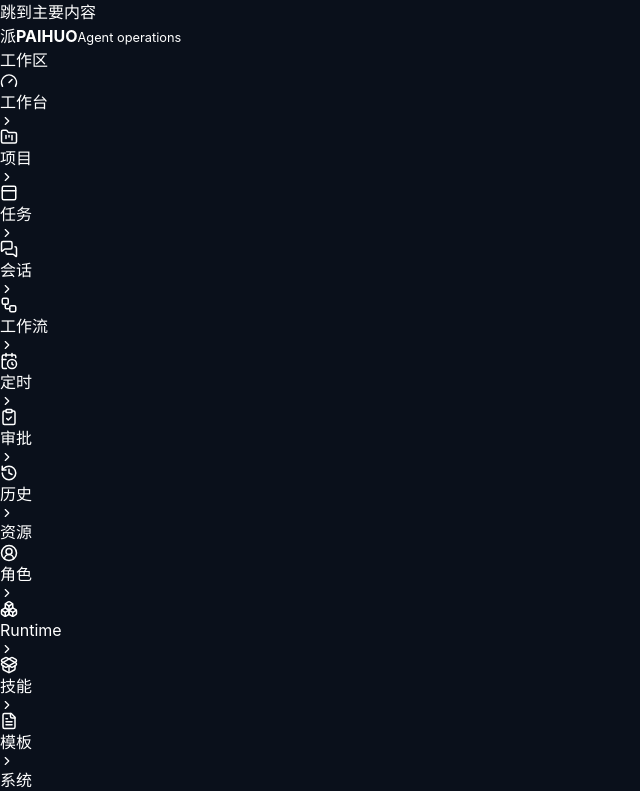
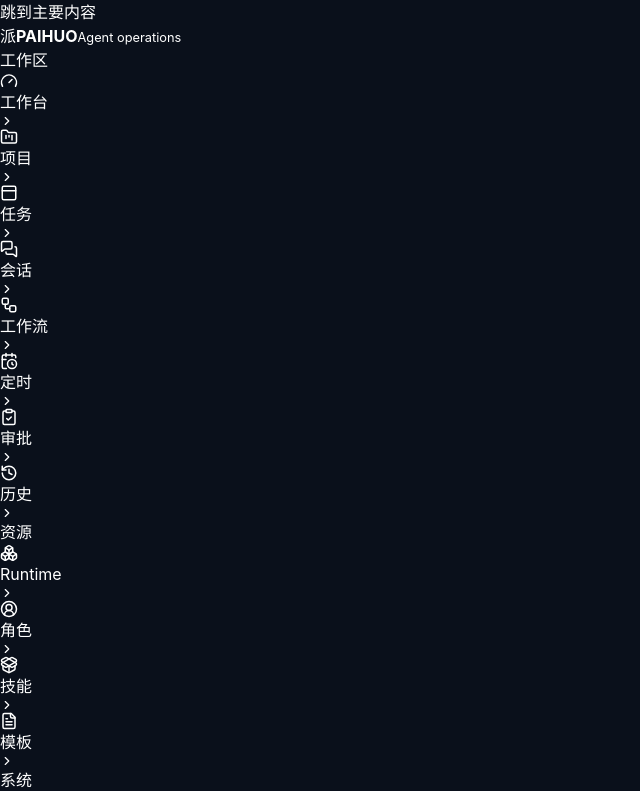
Before and after one commit to ZHYfeng/paihuo, a React (Vite) app in the folder frontend/: page / in a window 1280 px wide. Shown: the top 791 px of the page, without its empty margins (0-640 px from the left). Built offline with nearby package versions, Linux system fonts and the light colour scheme; no server answers.

Commit message:
web: 侧边栏压缩尺寸，Runtime 移到角色前面

```diff
--- a/frontend/src/components/shell.tsx
+++ b/frontend/src/components/shell.tsx
@@ -9,7 +9,7 @@ const groups = [
     ["/", "工作台", Gauge], ["/projects", "项目", FolderKanban], ["/board", "任务", PanelTop], ["/sessions", "会话", MessagesSquare], ["/workflows", "工作流", Workflow], ["/schedules", "定时", CalendarClock], ["/approvals", "审批", ClipboardCheck], ["/history", "历史", History]
   ]},
   { label: "资源", items: [
-    ["/roles", "角色", CircleUserRound], ["/runtimes", "Runtime", Boxes], ["/skills", "技能", PackageOpen], ["/templates", "模板", FileText]
+    ["/runtimes", "Runtime", Boxes], ["/roles", "角色", CircleUserRound], ["/skills", "技能", PackageOpen], ["/templates", "模板", FileText]
   ]},
   { label: "系统", items: [["/settings", "设置", Settings]] }
 ] as const;
@@ -24,16 +24,16 @@ export function AppShell() {
   }, [dark]);
 
   const nav = <>
-    <Link to="/" className="flex items-center gap-3 px-3 py-4" onClick={() => setMobileOpen(false)}>
-      <span className="grid size-9 place-items-center rounded-xl bg-brand font-bold text-white">派</span>
+    <Link to="/" className="flex items-center gap-2.5 px-2.5 py-3" onClick={() => setMobileOpen(false)}>
+      <span className="grid size-8 place-items-center rounded-lg bg-brand font-bold text-white">派</span>
       <span><b className="block text-sm tracking-wide text-ink">PAIHUO</b><small className="text-xs text-muted">Agent operations</small></span>
     </Link>
-    <nav className="mt-3 grid gap-5" aria-label="主导航">
+    <nav className="mt-2 grid gap-3" aria-label="主导航">
       {groups.map(group => <div key={group.label}>
-        <div className="mb-2 px-3 text-[11px] font-semibold uppercase tracking-[.16em] text-faint">{group.label}</div>
-        <div className="grid gap-1">
+        <div className="mb-1.5 px-2.5 text-[11px] font-semibold uppercase tracking-[.16em] text-faint">{group.label}</div>
+        <div className="grid gap-0.5">
           {group.items.map(([to, label, Icon]) => <NavLink key={to} to={to} end={to === "/"} onClick={() => setMobileOpen(false)} className={({ isActive }) => cn(
-            "group flex min-h-11 items-center gap-3 rounded-xl px-3 text-sm font-medium text-muted transition-colors focus-visible:ring-2 focus-visible:ring-focus",
+            "group flex min-h-9 items-center gap-2 rounded-lg px-2.5 text-[13px] font-medium text-muted transition-colors focus-visible:ring-2 focus-visible:ring-focus",
             isActive ? "bg-brand/12 text-brand-soft" : "hover:bg-hover hover:text-ink"
           )}>
             <Icon size={18} aria-hidden="true" /><span>{label}</span><ChevronRight size={14} className="ml-auto opacity-0 transition-opacity group-hover:opacity-60" />
@@ -41,26 +41,26 @@ export function AppShell() {
         </div>
       </div>)}
     </nav>
-    <div className="mt-auto grid gap-3 px-3 pb-4 pt-8">
+    <div className="mt-auto grid gap-2.5 px-2.5 pb-3 pt-4">
       <div className="flex items-center gap-2 text-xs text-muted" title={events.lastSync?.toLocaleString()}>
         <Activity size={14} className={events.state === "live" ? "text-success" : events.state === "offline" ? "text-danger" : "text-warning"} />
         {events.state === "live" ? "实时连接正常" : events.state === "offline" ? "连接中断，自动重试" : "正在连接"}
       </div>
       <div className="flex gap-2">
-        <button onClick={() => setDark(value => !value)} className="grid size-10 place-items-center rounded-xl border border-line text-muted hover:bg-hover focus-visible:ring-2 focus-visible:ring-focus" aria-label={dark ? "切换到亮色" : "切换到暗色"}>{dark ? <Sun size={17} /> : <Moon size={17} />}</button>
-        <form action="/logout" method="post" className="flex-1"><button className="h-10 w-full rounded-xl border border-line text-sm text-muted hover:bg-hover hover:text-ink">退出</button></form>
+        <button onClick={() => setDark(value => !value)} className="grid size-9 place-items-center rounded-lg border border-line text-muted hover:bg-hover focus-visible:ring-2 focus-visible:ring-focus" aria-label={dark ? "切换到亮色" : "切换到暗色"}>{dark ? <Sun size={16} /> : <Moon size={16} />}</button>
+        <form action="/logout" method="post" className="flex-1"><button className="h-9 w-full rounded-lg border border-line text-[13px] text-muted hover:bg-hover hover:text-ink">退出</button></form>
       </div>
     </div>
   </>;
 
   return <div className="min-h-screen bg-canvas text-ink">
     <a href="#main-content" className="sr-only z-[100] rounded-lg bg-brand px-4 py-2 text-white focus:not-sr-only focus:fixed focus:left-4 focus:top-4">跳到主要内容</a>
-    <aside className="fixed inset-y-0 left-0 z-30 hidden w-64 flex-col border-r border-line bg-surface/95 p-3 backdrop-blur lg:flex">{nav}</aside>
+    <aside className="fixed inset-y-0 left-0 z-30 hidden w-52 flex-col border-r border-line bg-surface/95 p-2.5 backdrop-blur lg:flex">{nav}</aside>
     {mobileOpen && <div className="fixed inset-0 z-40 bg-slate-950/60 lg:hidden" onClick={() => setMobileOpen(false)} />}
     <aside className={cn("fixed inset-y-0 left-0 z-50 flex w-[min(19rem,88vw)] flex-col border-r border-line bg-surface p-3 transition-transform lg:hidden", mobileOpen ? "translate-x-0" : "-translate-x-full")}>
       <button className="absolute right-3 top-4 grid size-10 place-items-center rounded-xl text-muted hover:bg-hover" onClick={() => setMobileOpen(false)} aria-label="关闭导航"><X size={18} /></button>{nav}
     </aside>
-    <div className="lg:pl-64">
+    <div className="lg:pl-52">
       <header className="sticky top-0 z-20 flex h-16 items-center border-b border-line bg-canvas/85 px-4 backdrop-blur lg:hidden">
         <button className="grid size-10 place-items-center rounded-xl border border-line" onClick={() => setMobileOpen(true)} aria-label="打开导航"><Menu size={19} /></button>
         <span className="ml-3 font-semibold">派活</span>
```
